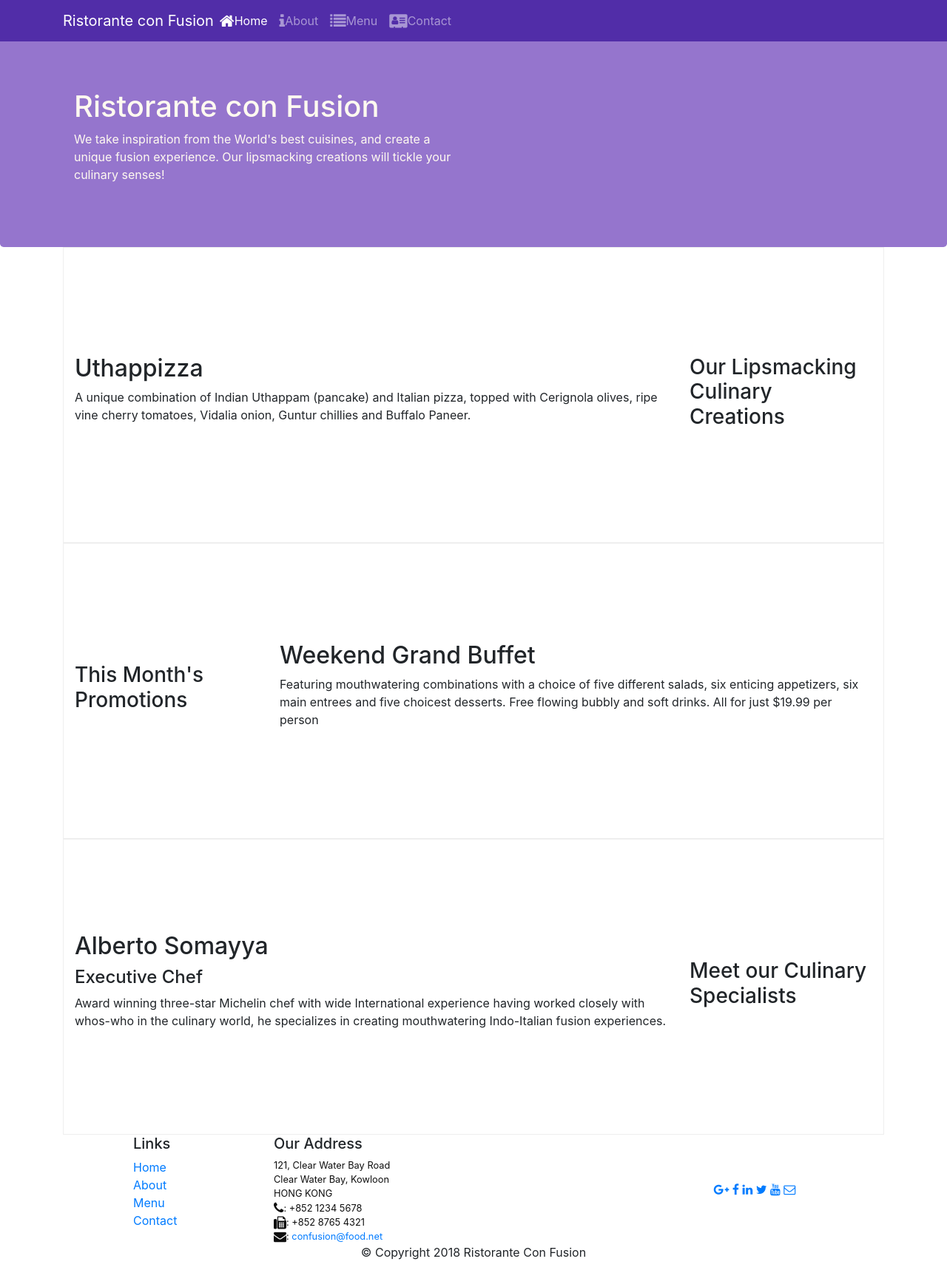
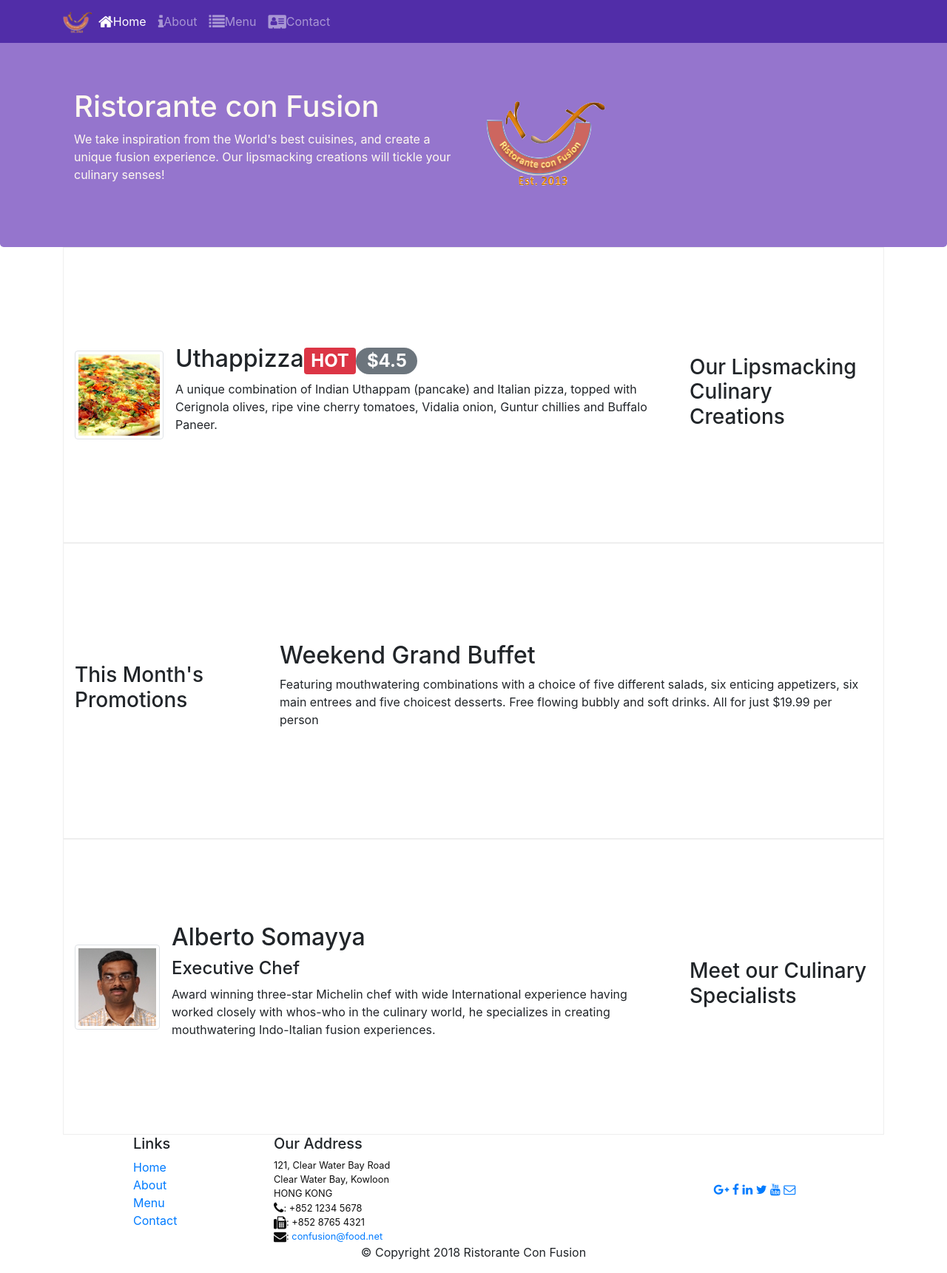
Before and after one commit to jubna/CourseraFullStack, a website: page Bootstrap4/conFusion/index.html in a window 1280 px wide. Shown: the whole page at 74% size. Drawn offline with nearby package versions, Linux system fonts and the light colour scheme.

Commit message:
added images,media,badges

```diff
--- a/Bootstrap4/conFusion/index.html
+++ b/Bootstrap4/conFusion/index.html
@@ -22,7 +22,7 @@
             <button class="navbar-toggler" type="button" data-toggle="collapse" data-target="#Navbar">
                 <span class="navbar-toggler-icon"></span>
             </button>
-            <a class="navbar-brand mr-auto" href="index.html">Ristorante con Fusion</a>
+            <a class="navbar-brand mr-auto" href="index.html"><img src="img/logo.png" height="30px" width="40px"></a>
             <div class="collapse navbar-collapse" id="Navbar">
             <ul class="navbar-nav mr-auto">
                 <li class="nav-item active"><a class="nav-link" href="index.html"><span class="fa fa-home fa-lg"></span>Home</a></li>
@@ -41,7 +41,8 @@
                     <h1>Ristorante con Fusion</h1>
                     <p>We take inspiration from the World's best cuisines, and create a unique fusion experience. Our lipsmacking creations will tickle your culinary senses!</p>
                 </div>
-                <div class="col-12 col-sm-6">
+                <div class="col-12 col-sm align-self-center" >
+                    <img src="img/logo.png" class="image-fluid">
                 </div>
             </div>
         </div>
@@ -53,8 +54,13 @@
                 <h3>Our Lipsmacking Culinary Creations</h3>
             </div>
             <div class="col-12 col-sm order-sm-first col-md">
-                <h2>Uthappizza</h2>
-                <p>A unique combination of Indian Uthappam (pancake) and Italian pizza, topped with Cerignola olives, ripe vine cherry tomatoes, Vidalia onion, Guntur chillies and Buffalo Paneer.</p>
+                <div class="media">
+                    <img src="img/uthappizza.png" class="d-flex mr-3 img-thumbnail align-self-center" alt="uthapizza">
+                  <div class="media-body">
+                <h2 class="mt-0">Uthappizza<span class="badge badge-danger">HOT</span><span class="badge badge-pill badge-secondary">$4.5</span></h2>
+                <p class="d-none d-sm-block">A unique combination of Indian Uthappam (pancake) and Italian pizza, topped with Cerignola olives, ripe vine cherry tomatoes, Vidalia onion, Guntur chillies and Buffalo Paneer.</p>
+                </div>
+                </div>
             </div>
         </div>
 
@@ -65,7 +71,7 @@
             </div>
             <div class="col-12 col-sm col-md">
                 <h2>Weekend Grand Buffet</h2>
-                <p>Featuring mouthwatering combinations with a choice of five different salads, six enticing appetizers, six main entrees and five choicest desserts. Free flowing bubbly and soft drinks. All for just $19.99 per person </p>
+                <p class="d-none d-sm-block">Featuring mouthwatering combinations with a choice of five different salads, six enticing appetizers, six main entrees and five choicest desserts. Free flowing bubbly and soft drinks. All for just $19.99 per person </p>
             </div>
         </div>
 
@@ -74,9 +80,14 @@
                 <h3>Meet our Culinary Specialists</h3>
             </div>
             <div class="col col-sm order-sm-first col-md">
-                <h2>Alberto Somayya</h2>
+              <div class="media">
+                  <img src="img/alberto.png" class="d-flex mr-3 img-thumbnail align-self-center">
+                  <div class="media-body">
+                <h2 class="mt-0">Alberto Somayya</h2>
                 <h4>Executive Chef</h4>
-                <p>Award winning three-star Michelin chef with wide International experience having worked closely with whos-who in the culinary world, he specializes in creating mouthwatering Indo-Italian fusion experiences. </p>
+                <p class="d-none d-sm-block">Award winning three-star Michelin chef with wide International experience having worked closely with whos-who in the culinary world, he specializes in creating mouthwatering Indo-Italian fusion experiences. </p>
+                </div>
+            </div>
             </div>
         </div>
     </div>
```
Also changed, not shown: Bootstrap4/conFusion/aboutus.html (+3 -2 lines), Bootstrap4/conFusion/contactus.html (+3 -2 lines), Bootstrap4/conFusion/img/alberto.png (added), Bootstrap4/conFusion/img/buffet.png (added), Bootstrap4/conFusion/img/logo.png (added), Bootstrap4/conFusion/img/uthappizza.png (added), 1 other file.
